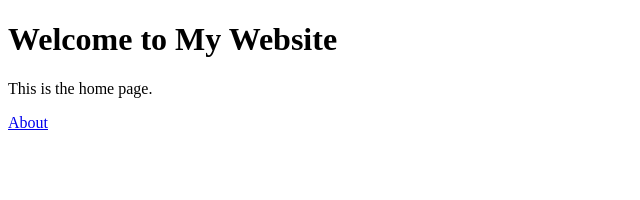
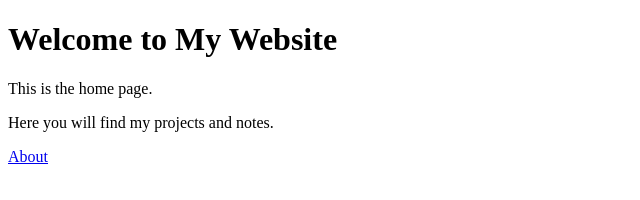
Before and after one commit to anisha-singhal/git-workflow-assignment, a plain HTML site: page index.html in a window 1280 px wide. Shown: the whole page, without its empty margins (0-640 px from the left). Drawn offline with Linux system fonts and the light colour scheme.

Commit message:
Update index.html: add projects description

```diff
--- a/index.html
+++ b/index.html
@@ -7,6 +7,7 @@
 <body>
   <h1>Welcome to My Website</h1>
   <p>This is the home page.</p>
+  <p>Here you will find my projects and notes.</p>
   <a href="about.html">About</a>
 </body>
 </html>
```
